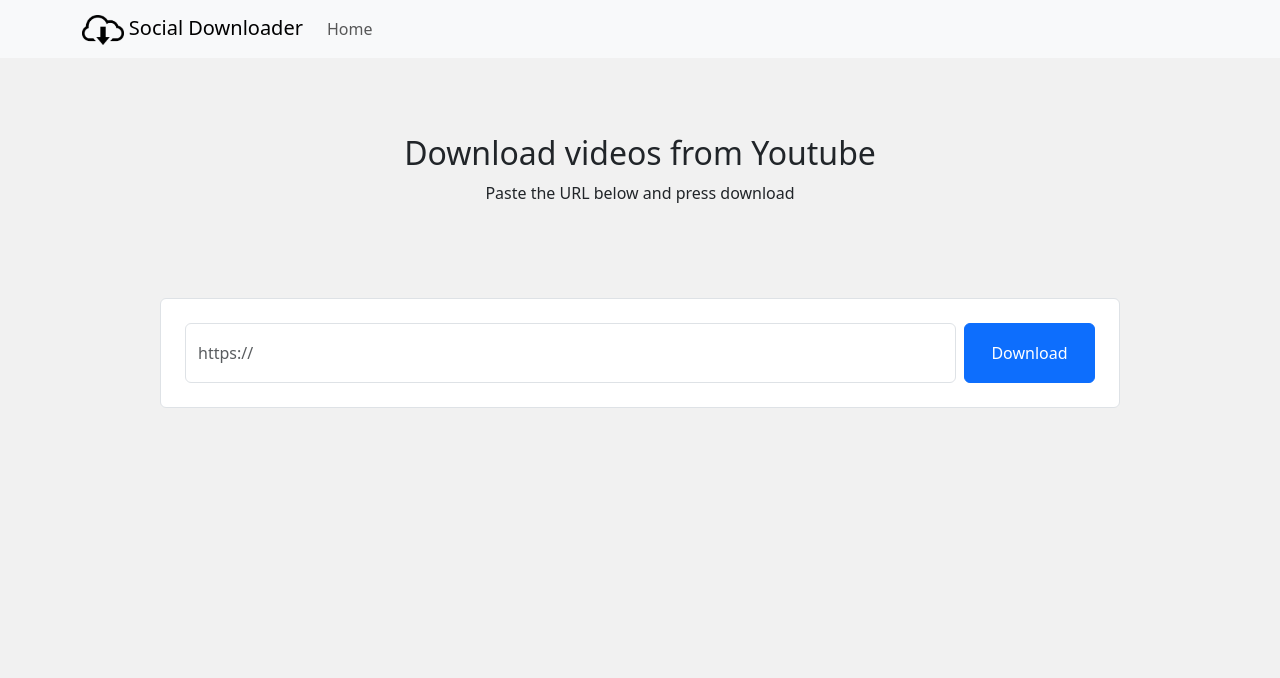
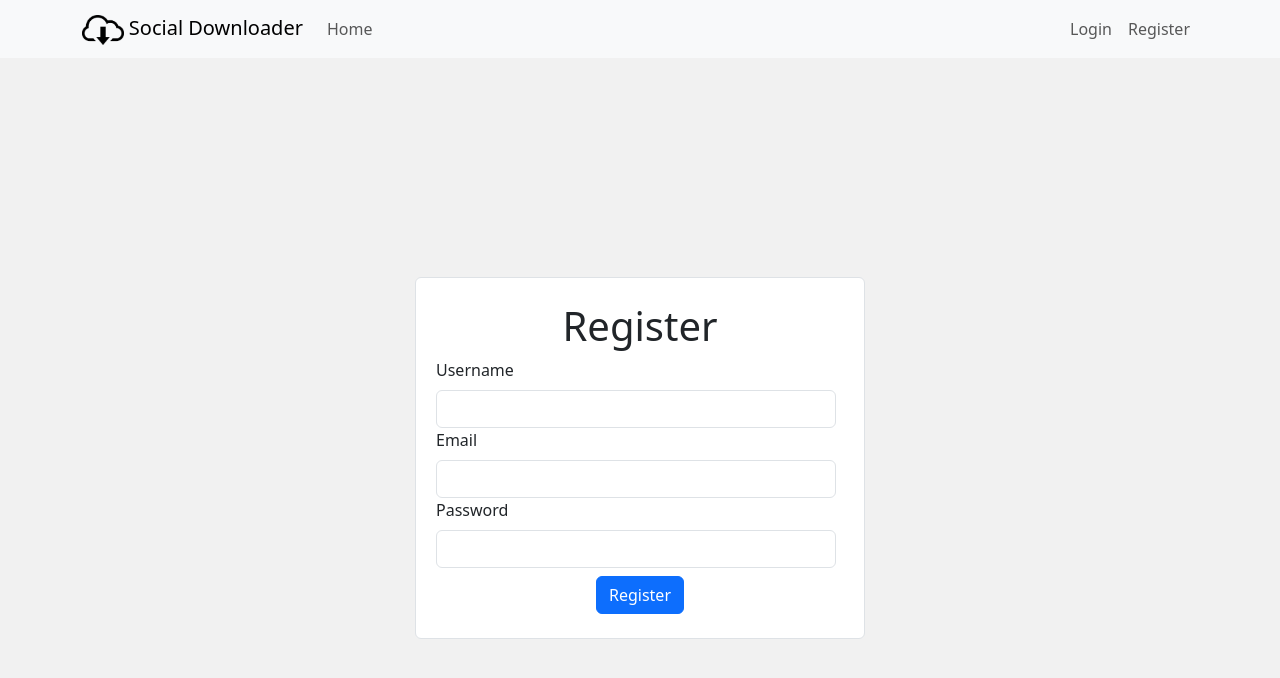
Before and after one commit to antonzeno/social_downloader, a React (Create React App) app in the folder src/client/: page /register in a window 1280 px wide. Shown: the top 678 px of the page. Built offline with nearby package versions, Linux system fonts and the light colour scheme.

Commit message:
Add routing

```diff
--- a/src/client/package.json
+++ b/src/client/package.json
@@ -16,6 +16,7 @@
     "react-bootstrap": "^2.8.0",
     "react-dom": "^18.2.0",
     "react-player": "^2.13.0",
+    "react-router-dom": "^6.16.0",
     "react-scripts": "5.0.1",
     "web-vitals": "^2.1.4"
   },
--- a/src/client/src/App.css
+++ b/src/client/src/App.css
@@ -9,6 +9,11 @@
     justify-content: center;
     align-items: center;
     flex-direction: column;
+}
+
+.register-form,
+.login-form {
+    max-width: 450px;
 }
 
 .download-form input {
--- a/src/client/src/App.tsx
+++ b/src/client/src/App.tsx
@@ -1,19 +1,23 @@
 import React from 'react';
 import './App.css';
+import { BrowserRouter, Routes, Route } from 'react-router-dom';
 
-import NavigationBar from "./components/Navbar";
-import DownloadForm from './components/DownloadForm';
-import Header from './components/Header';
+import Navigation from "./components/Navigation";
+import Home from './components/Home/Home';
+import Register from './components/Register/Register';
+import Login from './components/Login/Login';
 
 function App() {
   return (
     <>
-      <NavigationBar />
-      <div className="content-wrapper">
-        <Header />
-        <DownloadForm />
-      </div>
-
+      <Navigation />
+      <BrowserRouter>
+        <Routes>
+          <Route path="/" element={<Home />} />
+          <Route path="/login" element={<Login />} />
+          <Route path="/register" element={<Register />} />
+        </Routes>
+      </BrowserRouter>
     </>
   );
 }
--- a/src/client/src/components/DownloadForm.tsx
+++ b/src/client/src/components/Home/DownloadForm.tsx
@@ -78,10 +78,8 @@
         } catch (error) {
             console.error('Error:', error);
             showSnackbar('We could not process your request. Please check the URL.');
-
             setIsDownloading(false);
             clearInterval(dotInterval);
-
         }
     };
 
@@ -97,15 +95,13 @@
         <>
             <Snackbar
                 open={openSnackbar}
-                autoHideDuration={6000}
-
-            >
+                autoHideDuration={6000}>
                 <Alert onClose={() => setOpenSnackbar(false)} severity="error" sx={{ width: '100%' }}>
                     {snackbarMessage}
                 </Alert>
             </Snackbar>
-            <Form className="download-form d-flex flex-md-row flex-column align-items-center p-4 rounded border border-gray bg-white w-75" onSubmit={handleSubmit}>
-                <Form.Group controlId="formBasicEmail" className="w-100 me-md-2">
+            <Form className="download-form d-flex flex-md-row flex-column align-items-center p-4 rounded border border-gray bg-white" onSubmit={handleSubmit}>
+                <Form.Group className="w-100 me-md-2">
                     <FormControl
                         type="text"
                         name="url"
@@ -122,7 +118,6 @@
             </Form>
 
             {(isDownloading || downloadReady) && <MediaDownloader isDownloading={isDownloading} downloadReady={downloadReady} message={message} dots={dots} mediaUrl={fileURL} />}
-
         </>
     );
 }
--- a/src/client/src/components/Header.tsx
+++ b/src/client/src/components/Home/Header.tsx
@@ -1,5 +1,4 @@
 import * as React from 'react';
-import { useState } from 'react';
 
 
 const Header = () => {
--- /dev/null
+++ b/src/client/src/components/Home/Home.tsx
@@ -0,0 +1,15 @@
+import React from 'react';
+
+import Header from './Header';
+import DownloadForm from './DownloadForm';
+
+const Home = () => {
+    return (
+        <div className="container">
+            <Header />
+            <DownloadForm />
+        </div>
+    );
+}
+
+export default Home;
--- a/src/client/src/components/MediaDownloader.tsx
+++ b/src/client/src/components/Home/MediaDownloader.tsx
@@ -36,7 +36,7 @@
     };
 
     return (
-        <div className="text-center d-flex flex-column flex-lg-row justify-content-center align-items-center rounded border border-gray bg-white mt-4 p-4 w-75">
+        <div className="text-center d-flex flex-column flex-lg-row justify-content-center align-items-center rounded border border-gray bg-white mt-4 p-4">
 
 
             {
--- /dev/null
+++ b/src/client/src/components/Login/Login.tsx
@@ -0,0 +1,48 @@
+import React, { useState, FormEvent } from 'react';
+import { Form, FormControl, Button, FormLabel } from 'react-bootstrap';
+import { CircularProgress } from '@mui/joy';
+
+function Login() {
+    const [isSubmitting, setIsSubmitting] = useState(false);
+    const [username, setUsername] = useState('');
+    const [password, setPassword] = useState('');
+
+    const handleSubmit = (e: FormEvent) => {
+        e.preventDefault();
+        console.log('submitted');
+    };
+
+    return (
+        <div className="d-flex justify-content-center align-items-center vh-100">
+            <Form className="container login-form d-flex flex-column align-items-center p-4 rounded border border-gray bg-white" onSubmit={handleSubmit}>
+                <h1>Login</h1>
+                <Form.Group className="w-100 me-md-2">
+                    <FormLabel>Username</FormLabel>
+                    <FormControl
+                        type="text"
+                        name="username"
+                        className="w-100"
+                        disabled={isSubmitting}
+                        value={username}
+                        onChange={(e) => setUsername(e.target.value)}
+                    />
+
+                    <FormLabel>Password</FormLabel>
+                    <FormControl
+                        type="password"
+                        name="password"
+                        className="w-100"
+                        disabled={isSubmitting}
+                        value={password}
+                        onChange={(e) => setPassword(e.target.value)}
+                    />
+                </Form.Group>
+                <Button variant="primary" type="submit" className='mt-2' disabled={isSubmitting}>
+                    {isSubmitting ? <CircularProgress size="sm" /> : 'Login'}
+                </Button>
+            </Form>
+        </div>
+    );
+}
+
+export default Login;
--- a/src/client/src/components/Navbar.tsx
+++ b/src/client/src/components/Navigation.tsx
@@ -5,15 +5,19 @@
 
 const logo = require('../assets/images/logo.png')
 
-function NavigationBar() {
+function Navigation() {
     return (
         <Navbar expand="lg" className="bg-body-tertiary">
             <Container>
-                <Navbar.Brand href="#home"><img src={logo} height={30} alt="logo"></img> Social Downloader</Navbar.Brand>
+                <Navbar.Brand href="/"><img src={logo} height={30} alt="logo"></img> Social Downloader</Navbar.Brand>
                 <Navbar.Toggle aria-controls="basic-navbar-nav" />
                 <Navbar.Collapse id="basic-navbar-nav">
                     <Nav className="me-auto">
-                        <Nav.Link href="#home">Home</Nav.Link>
+                        <Nav.Link href="/">Home</Nav.Link>
+                    </Nav>
+                    <Nav className="ml-auto">
+                        <Nav.Link href="/login">Login</Nav.Link>
+                        <Nav.Link href="/register">Register</Nav.Link>
                     </Nav>
                 </Navbar.Collapse>
             </Container>
@@ -21,4 +25,4 @@
     );
 }
 
-export default NavigationBar;
+export default Navigation;
--- /dev/null
+++ b/src/client/src/components/Register/Register.tsx
@@ -0,0 +1,59 @@
+import React, { useState, FormEvent } from 'react';
+import { Form, FormControl, Button, FormLabel } from 'react-bootstrap';
+import axios from 'axios';
+import { isEmpty } from 'lodash';
+import { CircularProgress } from '@mui/joy';
+
+function Register() {
+    const [isSubmitting, setIsSubmitting] = useState(false);
+    const [username, setUsername] = useState('');
+    const [email, setEmail] = useState('');
+    const [password, setPassword] = useState('');
+
+    const handleSubmit = (e: FormEvent) => {
+        e.preventDefault();
+        console.log('submitted');
+    };
+
+    return (
+        <div className="d-flex justify-content-center align-items-center vh-100">
+            <Form className="container register-form d-flex flex-column align-items-center p-4 rounded border border-gray bg-white" onSubmit={handleSubmit}>
+                <h1>Register</h1>
+                <Form.Group className="w-100 me-md-2">
+                    <FormLabel>Username</FormLabel>
+                    <FormControl
+                        type="text"
+                        name="username"
+                        className="w-100"
+                        disabled={isSubmitting}
+                        value={username}
+                        onChange={(e) => setUsername(e.target.value)}
+                    />
+                    <FormLabel>Email</FormLabel>
+                    <FormControl
+                        type="email"
+                        name="email"
+                        className="w-100"
+                        disabled={isSubmitting}
+                        value={email}
+                        onChange={(e) => setEmail(e.target.value)}
+                    />
+                    <FormLabel>Password</FormLabel>
+                    <FormControl
+                        type="password"
+                        name="password"
+                        className="w-100"
+                        disabled={isSubmitting}
+                        value={password}
+                        onChange={(e) => setPassword(e.target.value)}
+                    />
+                </Form.Group>
+                <Button variant="primary" type="submit" className='mt-2' disabled={isSubmitting}>
+                    {isSubmitting ? <CircularProgress size="sm" /> : 'Register'}
+                </Button>
+            </Form>
+        </div>
+    );
+}
+
+export default Register;
```
Also changed, not shown: 1 other file (tests, documents, lock files or other folders).
